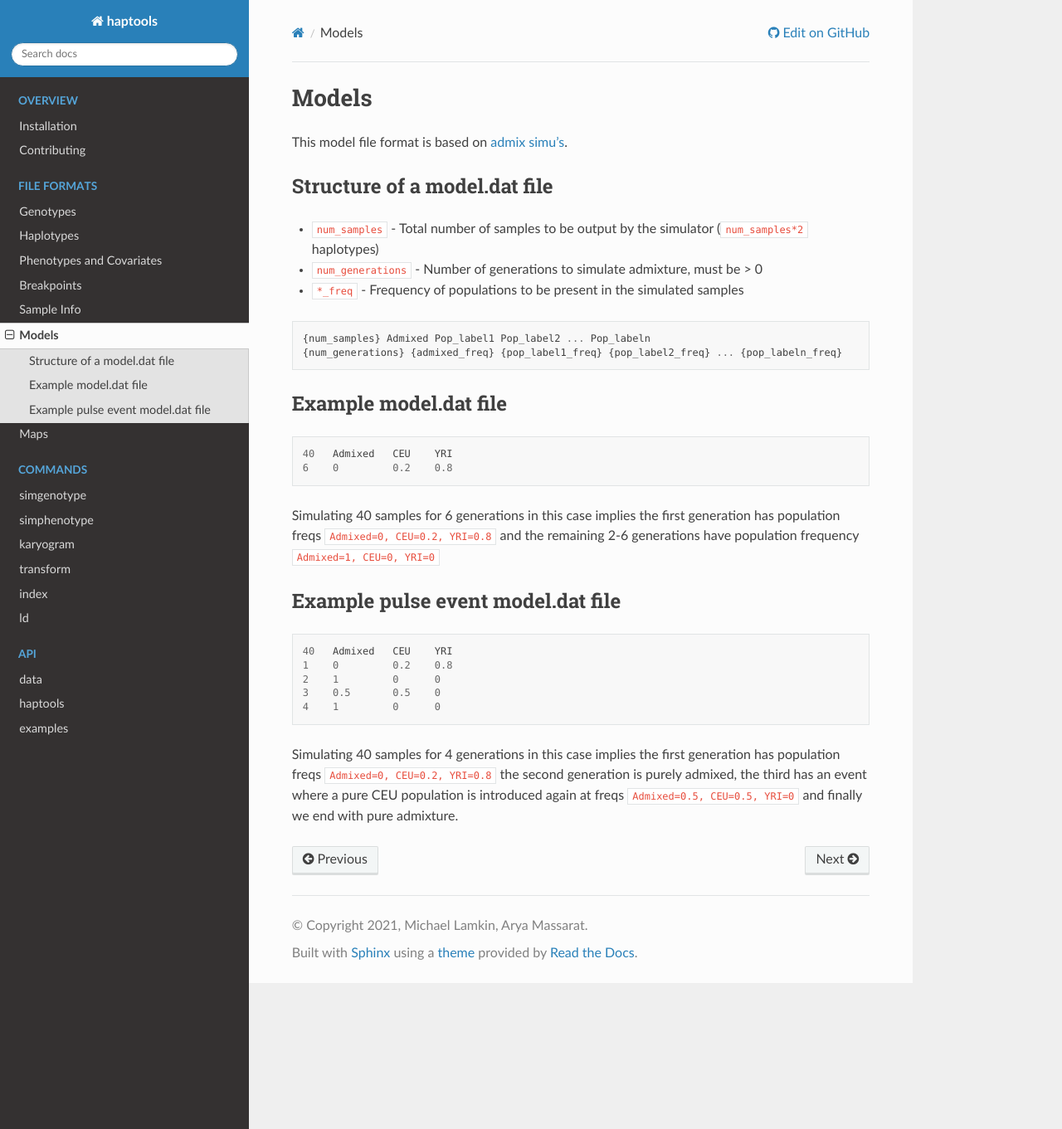
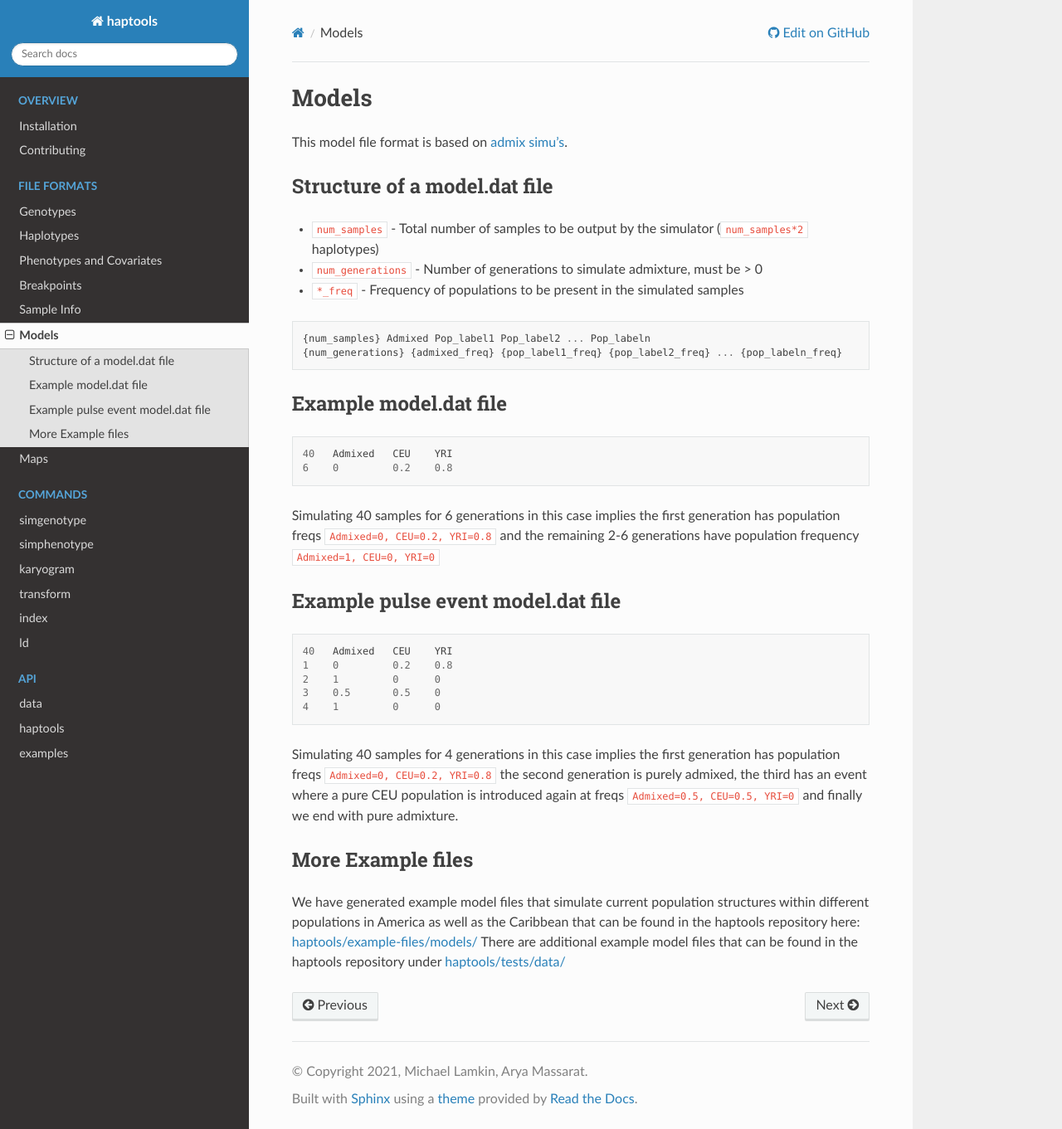
Before and after one commit to CAST-genomics/haptools, a Sphinx documentation site: the page built from docs/formats/models.rst, in a window 1280 px wide and 1361 px high. Shown: the whole window at 83% size. Built offline with Sphinx 7.4.7 and the Read the Docs theme 2.0.0, drawn with Linux system fonts in a browser that asks for light colours.

Commit message:
Update example file documentation for simgenotype

```diff
--- a/docs/commands/simgenotype.rst
+++ b/docs/commands/simgenotype.rst
@@ -73,6 +73,11 @@ If speed is important, it's generally faster to use PGEN files than VCFs.
   --pop_field \
   --out tests/data/example_simgenotype.pgen
 
+Example model files found in `haptools/example-files/models/ <https://github.com/CAST-genomics/haptools/tree/main/example-files/models>`_ and `haptools/tests/data/ <https://github.com/CAST-genomics/haptools/tree/main/tests/data>`_.
+Example map files found in `haptools/tests/data/map/ <https://github.com/CAST-genomics/haptools/tree/main/tests/data/map>`_.
+Example ref_vcf file can be found `haptools/tests/data/outvcf_test.vcf <https://github.com/CAST-genomics/haptools/blob/main/tests/data/outvcf_test.vcf>`_.
+Example sample_info files found in `haptools/example-files/ <https://github.com/CAST-genomics/haptools/tree/main/example-files>`_ and `haptools/tests/data/outvcf_info.tab <https://github.com/CAST-genomics/haptools/blob/main/tests/data/outvcf_info.tab>`_.
+
 
 Detailed Usage
 ~~~~~~~~~~~~~~
--- a/docs/formats/models.rst
+++ b/docs/formats/models.rst
@@ -40,3 +40,8 @@ Example pulse event model.dat file
   4    1         0      0
 
 Simulating 40 samples for 4 generations in this case implies the first generation has population freqs ``Admixed=0, CEU=0.2, YRI=0.8`` the second generation is purely admixed, the third has an event where a pure CEU population is introduced again at freqs ``Admixed=0.5, CEU=0.5, YRI=0`` and finally we end with pure admixture.
+
+More Example files
+------------------
+We have generated example model files that simulate current population structures within different populations in America as well as the Caribbean that can be found in the haptools repository here: `haptools/example-files/models/ <https://github.com/CAST-genomics/haptools/tree/main/example-files/models>`_
+There are additional example model files that can be found in the haptools repository under `haptools/tests/data/ <https://github.com/CAST-genomics/haptools/tree/main/tests/data>`_
```
Also changed, not shown: 1 other file.
